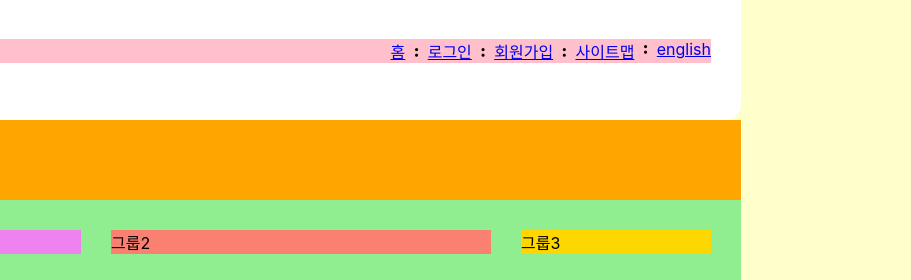
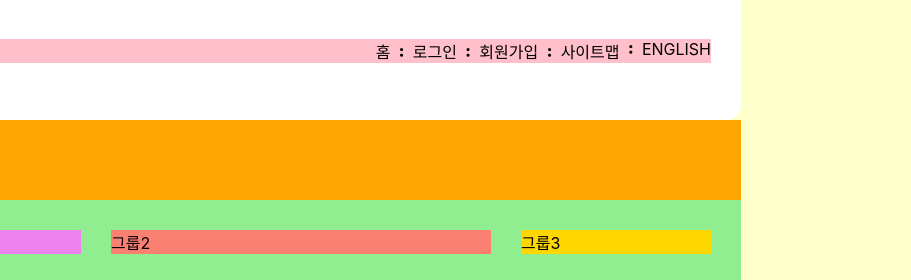
Before and after one commit to seohyun0620/HTML5, a website: page index.html in a window 1280 px wide. Shown: the top 280 px of the page, 369-1280 px from the left. Drawn offline with Linux system fonts and the light colour scheme; a web font is replaced by a local one.

Commit message:
영문 대소문자 변환 실습 (text-transformLuppercase)

```diff
--- a/styles/style.css
+++ b/styles/style.css
@@ -5,6 +5,12 @@
 *, *::before, *::after{
   box-sizing: border-box;
 /* width(padding+borde)+margin */
+}
+
+/* 링크스타일 */
+a{
+  color: inherit;
+  text-decoration: none;
 }
 /* 본문 스타일 */
 body {
@@ -65,6 +71,10 @@ li(type slector)은 1점
   text-align: center;
 }
 
+.member a{
+  text-transform: uppercase;
+}
+
 /* 비주얼 */
 .visual{
   background: orange;
```
